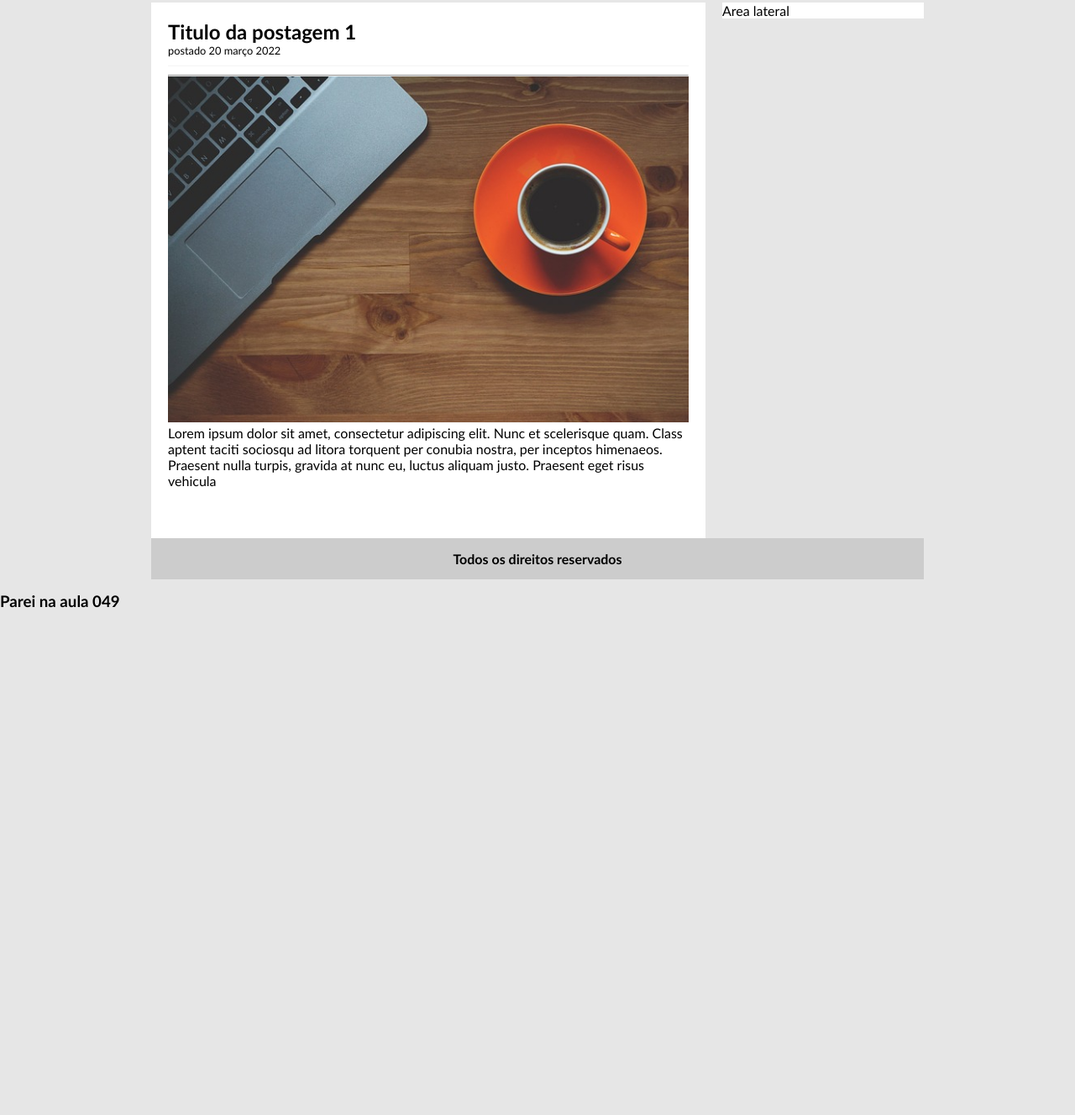
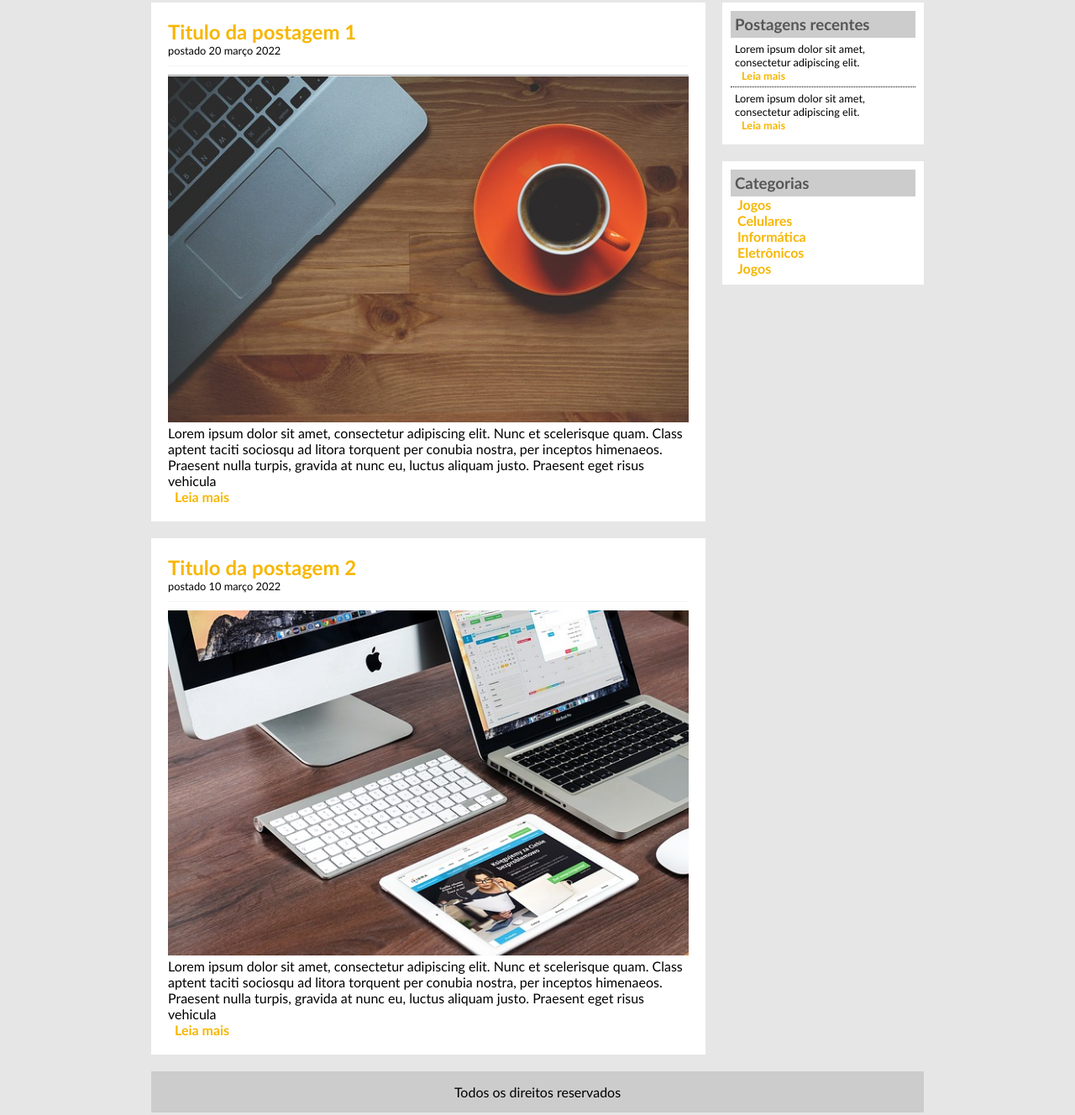
Before and after one commit to romario-rodrigues/tecblog, a plain HTML site: page index.html in a window 1280 px wide. Shown: the part 129-1457 px from the top of the page at 84% size. Before the commit the page ends 856 px from the top, so only its background shows below. Drawn offline with Linux system fonts and the light colour scheme.

Commit message:
Finalizado página principal

```diff
--- a/css/style.css
+++ b/css/style.css
@@ -32,8 +32,14 @@ body {
 
 }
 
-#area-postagens, #area-lateral{
-	background: #FFF;
+#area-postagens {
+	width: 660px;
+	float: left;
+}
+
+#area-lateral{
+	width: 240px;
+	float: right;
 }
 
 #area-postagens {
@@ -41,16 +47,24 @@ body {
 	float: left;
 }
 
-#area-lateral {
-	width: 240px;
-	float: right;
-	background: white;
-}
 
 .postagem {
 	padding: 20px;
 	margin-bottom: 20px;
+	background: white;
 
+}
+
+.conteudo-lateral {
+	background: white;
+	padding: 10px;
+	margin-bottom: 20px;
+}
+
+.postagem-lateral {
+	font-size: 0.8em;
+	padding: 5px;
+	border-bottom: 1px dotted; #CCC;
 }
 
 #rodape {
@@ -72,12 +86,27 @@ a {
 }
 
 a:link, a:visited {
+	color: #f7b600; /* Cor Branco*/
+	font-weight: bold;
+}
+
+a:hover {
+	text-decoration: underline;
+}
+
+#area-cabecalho a {
+	color: #FFF;
+	text-decoration: none;
+	margin: 8px;
+}
+
+#area-cabecalho a:link, #area-cabecalho a:visited {
 	color: #FFF; /* Cor Branco*/
 	padding: 8px 12px;
 	font-weight: bold;
 }
 
-a:hover {
+#area-cabecalho a:hover {
 	color: #f7b600;
 	background: white;
 	border-radius: 3px;
@@ -93,6 +122,17 @@ h1  {
 	font-size: 2.5em;
 }
 
+h2 {
+	color: #f7b600;
+}
+
+h3 {
+	color: #565656;
+	background: #CCC;
+	padding: 5px;
+
+}
+
 
 .branco {
 	color: white;
--- a/index.html
+++ b/index.html
@@ -27,6 +27,8 @@
 		<div id="area-principal">
 
 			<div id="area-postagens">
+
+				<!-- abertura postagem -->
 				<div class="postagem">
 					<h2>Titulo da postagem 1</h2>
 					<span class="data-postagem">postado 20 março 2022</span>
@@ -38,22 +40,61 @@
 					</p>
 
 					<a href="#">Leia mais</a>
+				</div> <!--// fechamento postagem -->
+
+				<!-- abertura postagem -->
+				<div class="postagem">
+					<h2>Titulo da postagem 2</h2>
+					<span class="data-postagem">postado 10 março 2022</span>
+					<img width="620px" src="img/imagem2.jpg">
+					<p>
+						Lorem ipsum dolor sit amet, consectetur adipiscing elit. Nunc et scelerisque quam. Class aptent taciti sociosqu ad litora torquent per conubia nostra, per inceptos himenaeos. Praesent nulla turpis, gravida at nunc eu, luctus aliquam justo. Praesent eget risus vehicula
+					</p>
+					<a href="">Leia mais</a>
+				</div><!--// fechamento postagem -->
+
+
+		</div> <!--Fechamento da div principal-->
+
+		<div id="area-lateral">
+
+
+			<div class="conteudo-lateral">
+				<h3>Postagens recentes</h3>
+
+				<div class="postagem-lateral">
+					<p>Lorem ipsum dolor sit amet, consectetur adipiscing elit.</p>
+					<a href="">Leia mais</a>
+				</div>
+
+				<div class="postagem-lateral" style="border-bottom: none;">
+					<p>Lorem ipsum dolor sit amet, consectetur adipiscing elit.</p>
+					<a href="">Leia mais</a>
 				</div>
 
 			</div>
 
-			<div id="area-lateral">
-				Area lateral
+			<div class="conteudo-lateral">
+				<h3>Categorias</h3>
+
+				<a href="">Jogos</a><br>
+				<a href="">Celulares</a><br>
+				<a href="">Informática</a><br>
+				<a href="">Eletrônicos</a><br>
+				<a href="">Jogos</a><br>
+
 			</div>
 
-			<div id=rodape>
-				<h4>Todos os direitos reservados</h4>
-			</div>
+
+		</div>
+
+		<div id="rodape">
+			Todos os direitos reservados
+		</div>
 
 		</div>
 
 
-		<h3>Parei na aula 049</h3>
 
 	</body>
 </html>
```
